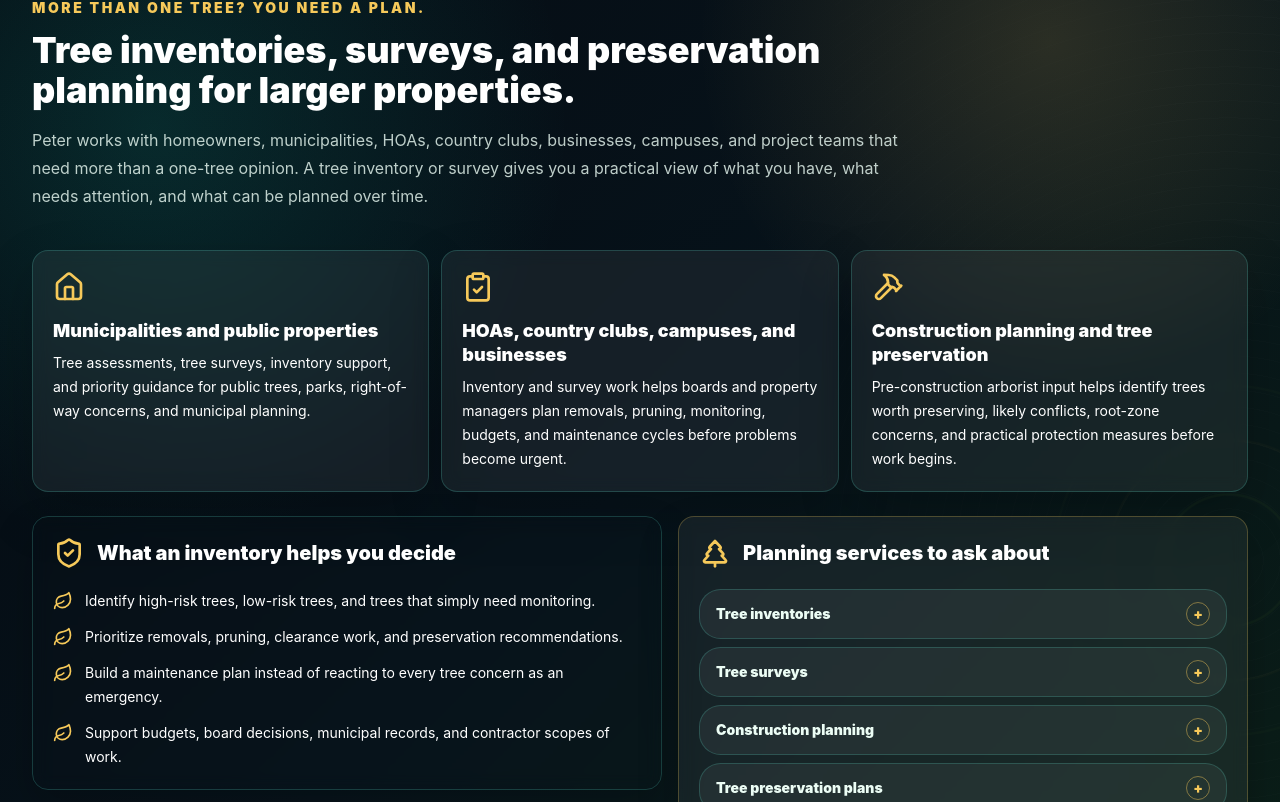
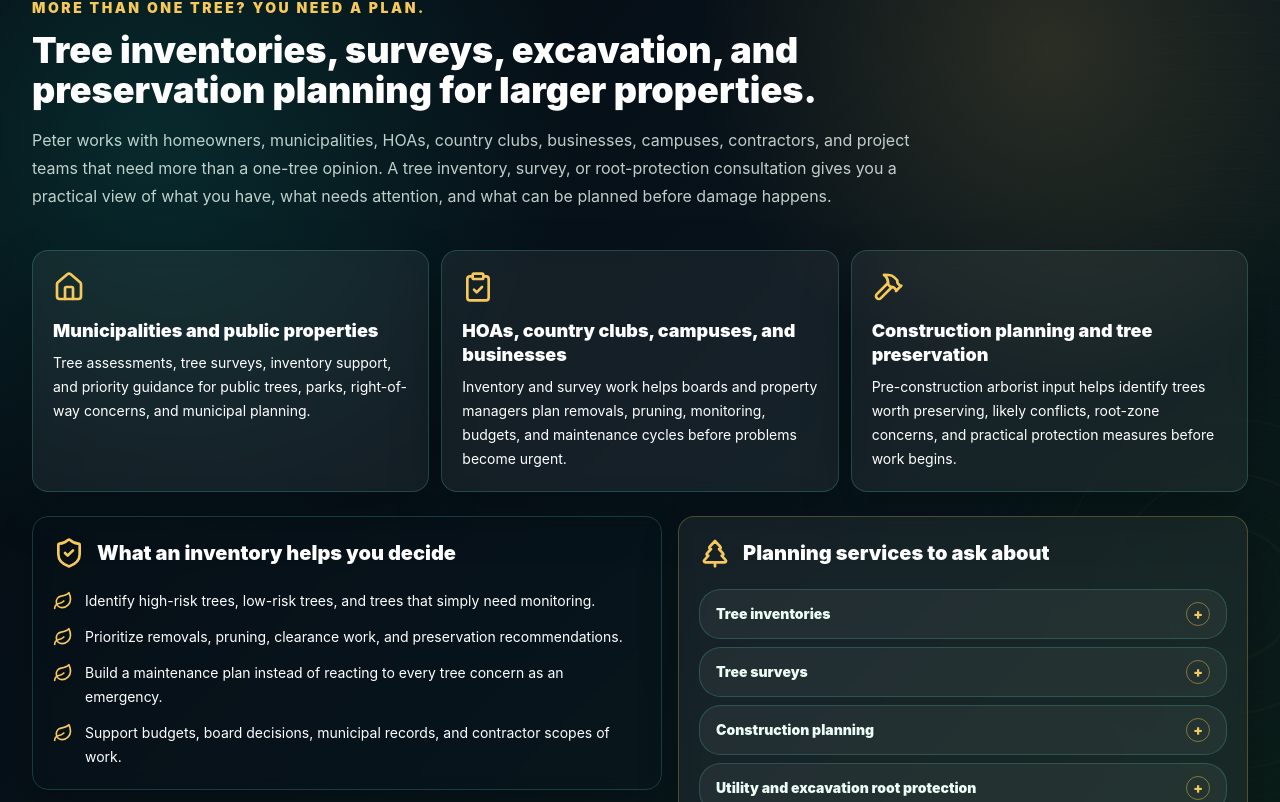
Before and after one commit to TheCryptoArborist/tree251, a Next.js app: page / in a window 1280 px wide. Shown: the part 3858-4660 px from the top of the page. Built offline with nearby package versions, Linux system fonts and the light colour scheme.

Commit message:
Add utility excavation root protection planning service

```diff
--- a/components/TreePlanningSection.tsx
+++ b/components/TreePlanningSection.tsx
@@ -45,6 +45,11 @@ const planningServices = [
       "Early arborist input helps identify preservation conflicts, root-zone concerns, access issues, grading impacts, and tree-protection needs before construction decisions are locked in."
   },
   {
+    title: "Utility and excavation root protection",
+    detail:
+      "ANSI A300-informed arborist guidance for plumbing laterals, sewer lines, drainage, irrigation, trenching, boring, and underground utility work near mature or historic trees."
+  },
+  {
     title: "Tree preservation plans",
     detail:
       "A preservation plan helps define which trees are worth protecting, what protection measures are needed, and how work should be staged around valuable trees."
@@ -73,12 +78,13 @@ export function TreePlanningSection() {
             More than one tree? You need a plan.
           </p>
           <h2 className="mt-3 text-2xl font-black leading-tight text-white sm:text-4xl">
-            Tree inventories, surveys, and preservation planning for larger properties.
+            Tree inventories, surveys, excavation, and preservation planning for larger properties.
           </h2>
           <p className="mt-3 text-sm leading-6 text-emerald-50/80 sm:mt-4 sm:text-base sm:leading-7">
             Peter works with homeowners, municipalities, HOAs, country clubs, businesses, campuses,
-            and project teams that need more than a one-tree opinion. A tree inventory or survey gives
-            you a practical view of what you have, what needs attention, and what can be planned over time.
+            contractors, and project teams that need more than a one-tree opinion. A tree inventory,
+            survey, or root-protection consultation gives you a practical view of what you have,
+            what needs attention, and what can be planned before damage happens.
           </p>
         </div>
 
```
